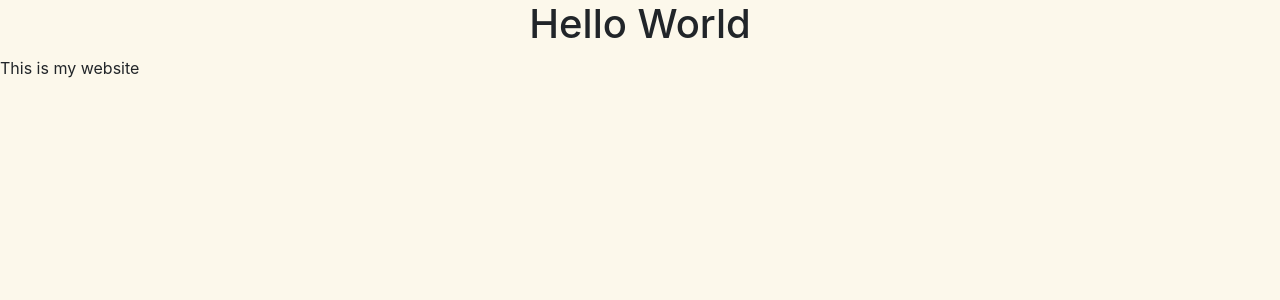
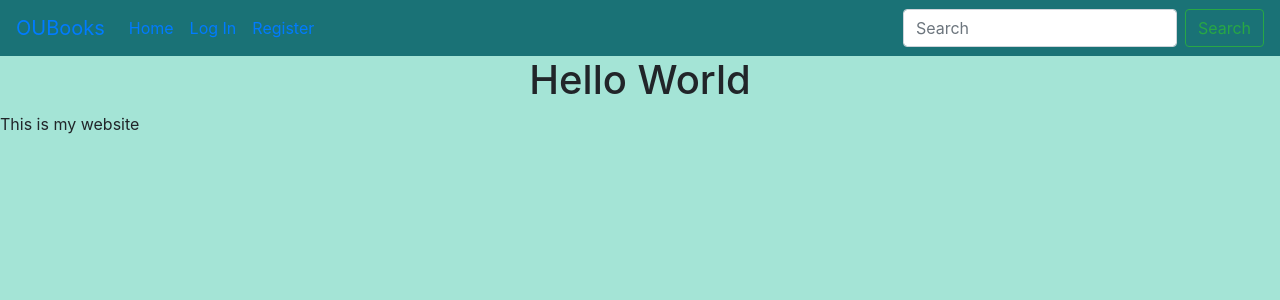
Before and after one commit to OliviaU-B/book-review, a Flask app: page / in a window 1280 px wide. Shown: the top 300 px of the page. Run offline with Flask 2, Linux system fonts and the light colour scheme; some libraries are stand-ins or nearby versions.

Commit message:
Added styling and navbar

```diff
--- a/static/css/styles.css
+++ b/static/css/styles.css
@@ -1,5 +1,9 @@
 body {
-    background-color: #FCF8EB;
+    background-color: #A4E4D6;
+}
+
+nav {
+    background-color: #1A7276;
 }
 
 h1 {
--- a/templates/layout.html
+++ b/templates/layout.html
@@ -9,6 +9,31 @@
 </head>
 <body>
 
+    <nav class="navbar navbar-expand-lg">
+        <a class="navbar-brand" href="home">OUBooks</a>
+        <button class="navbar-toggler" type="button" data-toggle="collapse" data-target="#navbarSupportedContent" aria-controls="navbarSupportedContent" aria-expanded="false" aria-label="Toggle navigation">
+            <span class="navbar-toggler-icon"></span>
+        </button>
+
+        <div class="collapse navbar-collapse" id="navbarSupportedContent">
+            <ul class="navbar-nav mr-auto">
+                <li class="nav-item">
+                    <a class="nav-link" href="home">Home</a>
+                </li>
+                <li class="nav-item">
+                    <a class="nav-link" href="login">Log In</a>
+                </li>
+                <li class="nav-item">
+                    <a class="nav-link" href="register">Register</a>
+                </li>
+            </ul>
+            <form method="POST" class="form-inline my-2 my-lg-0">
+              <input class="form-control mr-sm-2" type="search" placeholder="Search" aria-label="Search">
+              <button class="btn btn-outline-success my-2 my-sm-0" type="submit">Search</button>
+            </form>
+        </div>
+    </nav>
+
     <div id="content">{% block content %}{% endblock %}</div>
 <script src="https://code.jquery.com/jquery-3.4.1.slim.min.js" integrity="sha384-J6qa4849blE2+poT4WnyKhv5vZF5SrPo0iEjwBvKU7imGFAV0wwj1yYfoRSJoZ+n" crossorigin="anonymous"></script>
 <script src="https://cdn.jsdelivr.net/npm/popper.js@1.16.0/dist/umd/popper.min.js" integrity="sha384-Q6E9RHvbIyZFJoft+2mJbHaEWldlvI9IOYy5n3zV9zzTtmI3UksdQRVvoxMfooAo" crossorigin="anonymous"></script>
--- a/templates/logout.html
+++ b/templates/logout.html
@@ -4,6 +4,8 @@
 
 {% block content %}
 
+
+
 <h1>You have successfully logged out! See you again soon!</h1>
 
 {% endblock %}
```
